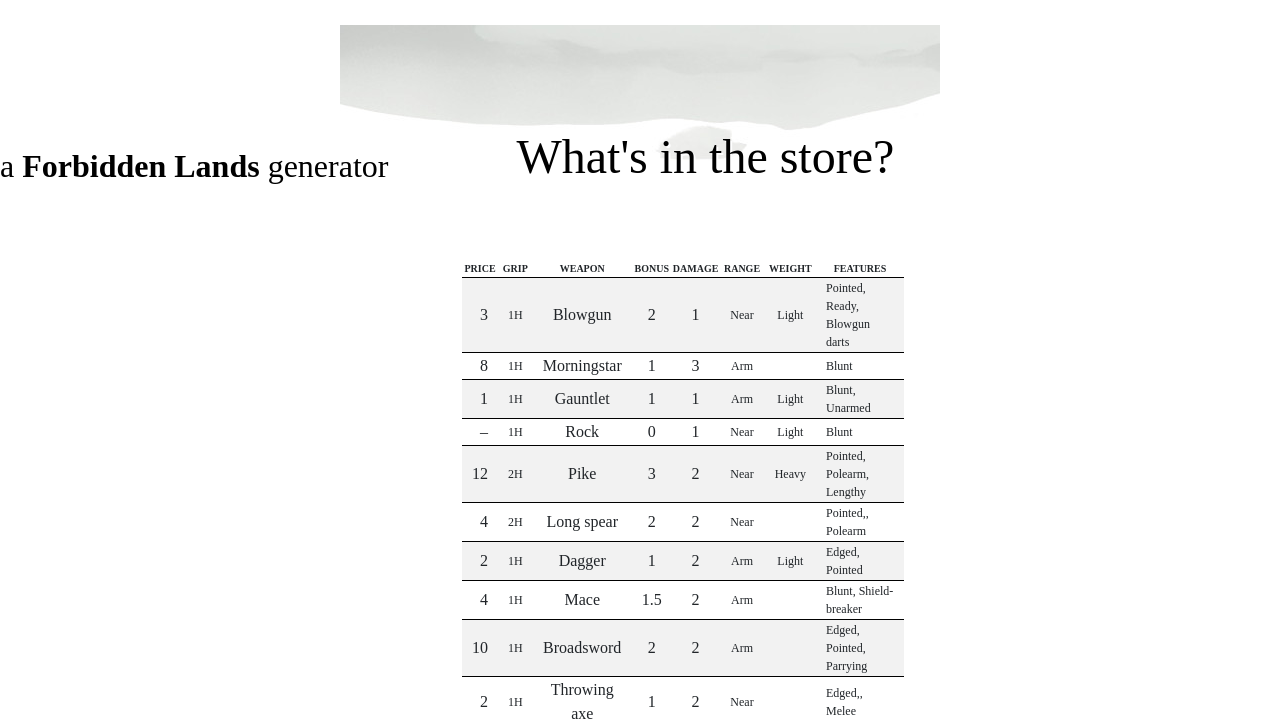
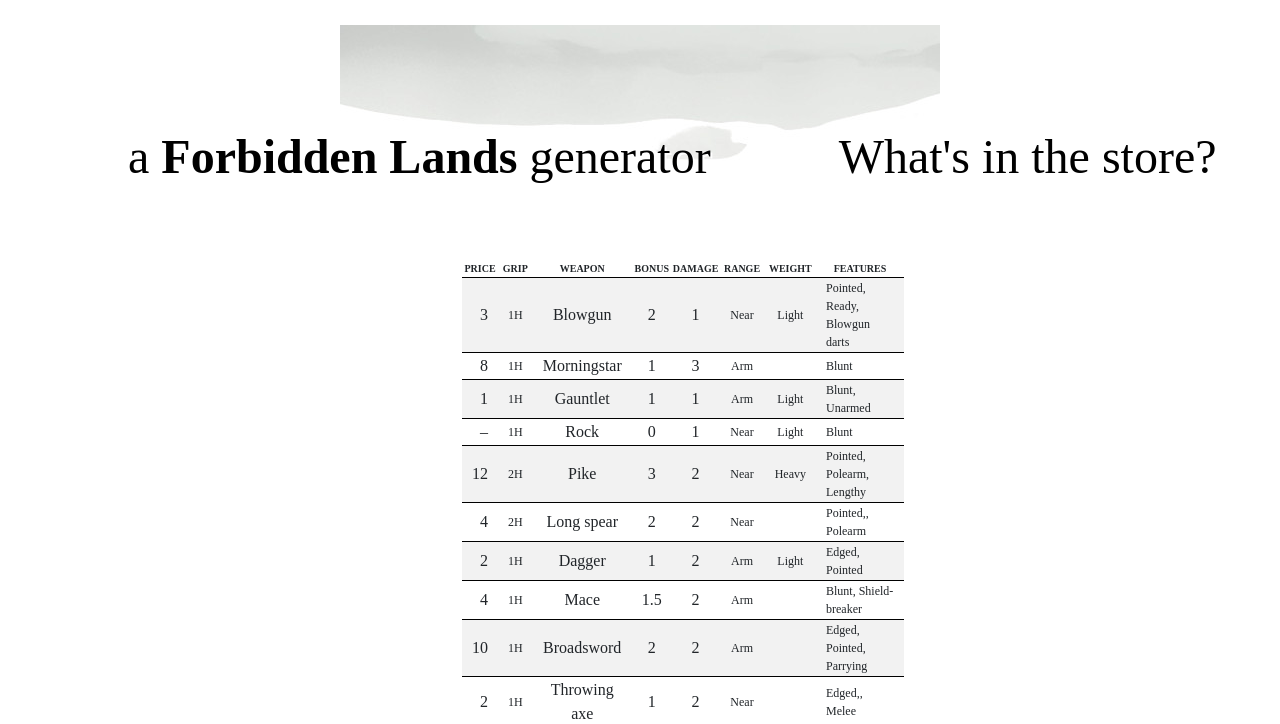
Before and after one commit to 703145/703145.github.io, a plain HTML site: page shop/index.html in a window 1280 px wide. Shown: the top 724 px of the page. Drawn offline with nearby package versions, Linux system fonts and the light colour scheme; a small style sheet from the web is missing; a web font is replaced by a local one.

Commit message:
Update styles.css

```diff
--- a/shop/styles.css
+++ b/shop/styles.css
@@ -102,7 +102,7 @@ td:nth-child(8) {
   align-items: flex-end;
 }
 
-.header-image-top h1 {
+.header-image-top h1, h2 {
   margin-left: 10%;
   margin-top: 10%;
   color: black;
```
